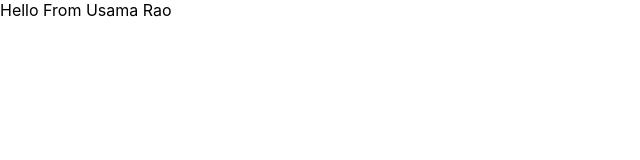
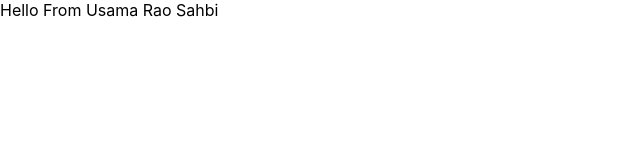
Before and after one commit to usamaraou/boot-camp-react-app, a React (Create React App) app: page / in a window 1280 px wide. Shown: the top 160 px of the page, without its empty margins (0-640 px from the left). Built offline with nearby package versions, Linux system fonts and the light colour scheme.

Commit message:
Update App.js

```diff
--- a/src/App.js
+++ b/src/App.js
@@ -5,7 +5,7 @@ import './App.css';
 function App() {
   return (
     <div>
-      Hello From Usama Rao
+      Hello From Usama Rao Sahbi
     </div>
   );
 }
```
